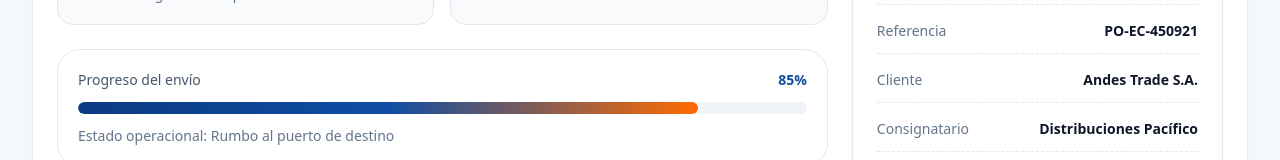
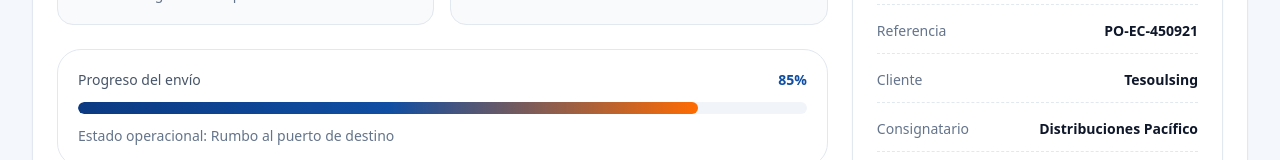
Before and after one commit to avelarde-hub/tracking-logistico, a React (Vite) app: page / in a window 1280 px wide. Shown: the part 1082-1242 px from the top of the page. Built offline with nearby package versions, Linux system fonts and the light colour scheme.

Commit message:
Se actualizan datos

```diff
--- a/src/App.jsx
+++ b/src/App.jsx
@@ -52,7 +52,7 @@ const initialShipments = [
     eta: "15 Mar 2026",
     etd: "17 Ene 2026",
     transitDays: 58,
-    customer: "Andes Trade S.A.",
+    customer: "Tesoulsing",
     consignee: "Distribuciones Pacífico",
     grossWeight: "18,420 kg",
     volume: "58.4 CBM",
```
